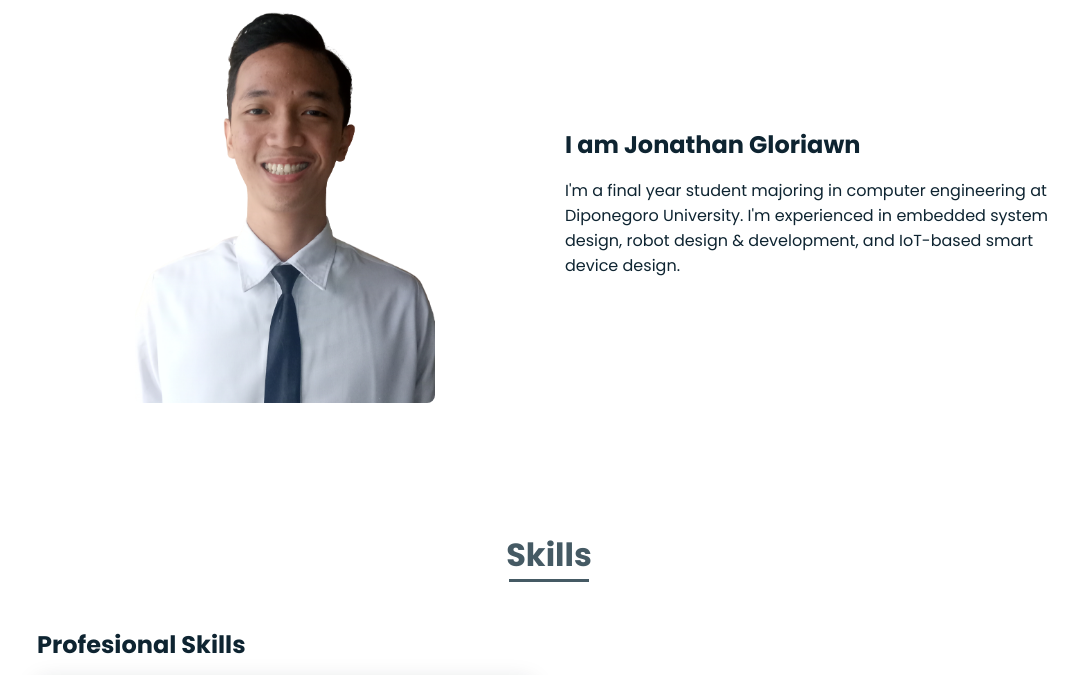
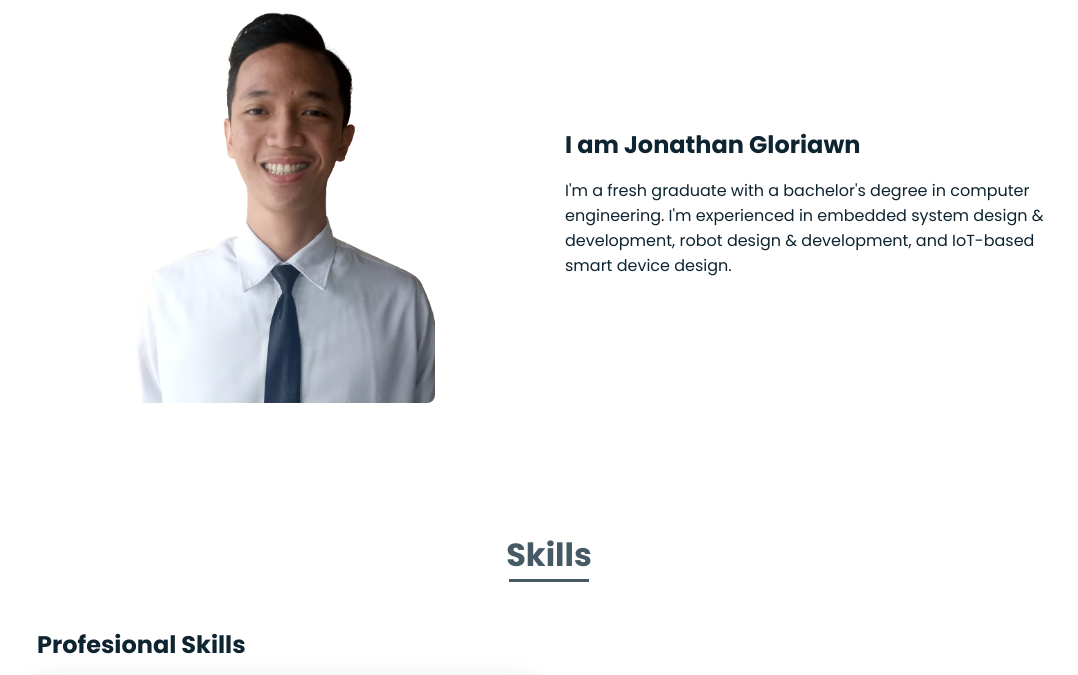
Before and after one commit to jonathangloria/jonathangloria.github.io, a plain HTML site: page index.html in a window 1280 px wide. Shown: the part 973-1648 px from the top of the page, without its empty margins (91-1169 px from the left). Drawn offline with nearby package versions, Linux system fonts and the light colour scheme.

Commit message:
Update index.html

```diff
--- a/index.html
+++ b/index.html
@@ -66,7 +66,7 @@
 
                     <div>
                         <h2 class="about__subtitle">I am Jonathan Gloriawn</h2>
-                        <p class="about__text">I'm a final year student majoring in computer engineering at Diponegoro University. I'm experienced in embedded system design, robot design & development, and IoT-based smart device design.</p>
+                        <p class="about__text">I'm a fresh graduate with a bachelor's degree in computer engineering. I'm experienced in embedded system design & development, robot design & development, and IoT-based smart device design.</p>
                     </div>
                 </div>
             </section>
```
